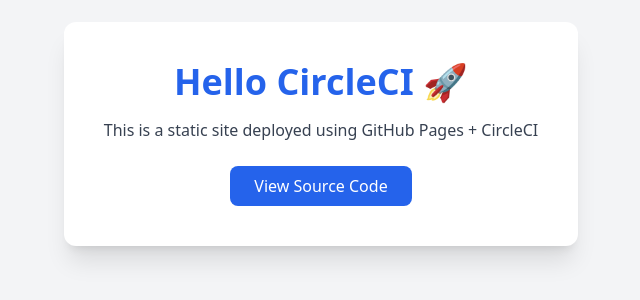
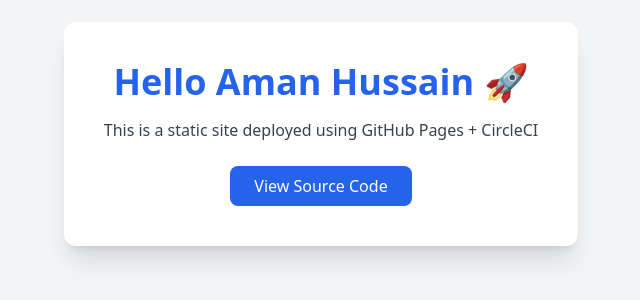
Before and after one commit to Aman-Hussain-Shaikh/circleci-static-demo, a plain HTML site: page index.html in a window 1280 px wide. Shown: the part 266-566 px from the top of the page, without its empty margins (319-959 px from the left). Drawn offline with nearby package versions, Linux system fonts and the light colour scheme.

Commit message:
index.html my name added for checking CI CD

```diff
--- a/index.html
+++ b/index.html
@@ -8,7 +8,7 @@
 </head>
 <body class="bg-gray-100 min-h-screen flex flex-col items-center justify-center">
     <div class="bg-white p-10 rounded-xl shadow-xl text-center">
-        <h1 class="text-4xl font-bold text-blue-600">Hello CircleCI 🚀</h1>
+        <h1 class="text-4xl font-bold text-blue-600">Hello Aman Hussain 🚀</h1>
         <p class="text-gray-700 mt-4">This is a static site deployed using GitHub Pages + CircleCI</p>
         <a href="https://github.com" class="mt-6 inline-block bg-blue-600 text-white py-2 px-6 rounded-lg hover:bg-blue-700">
             View Source Code
```
